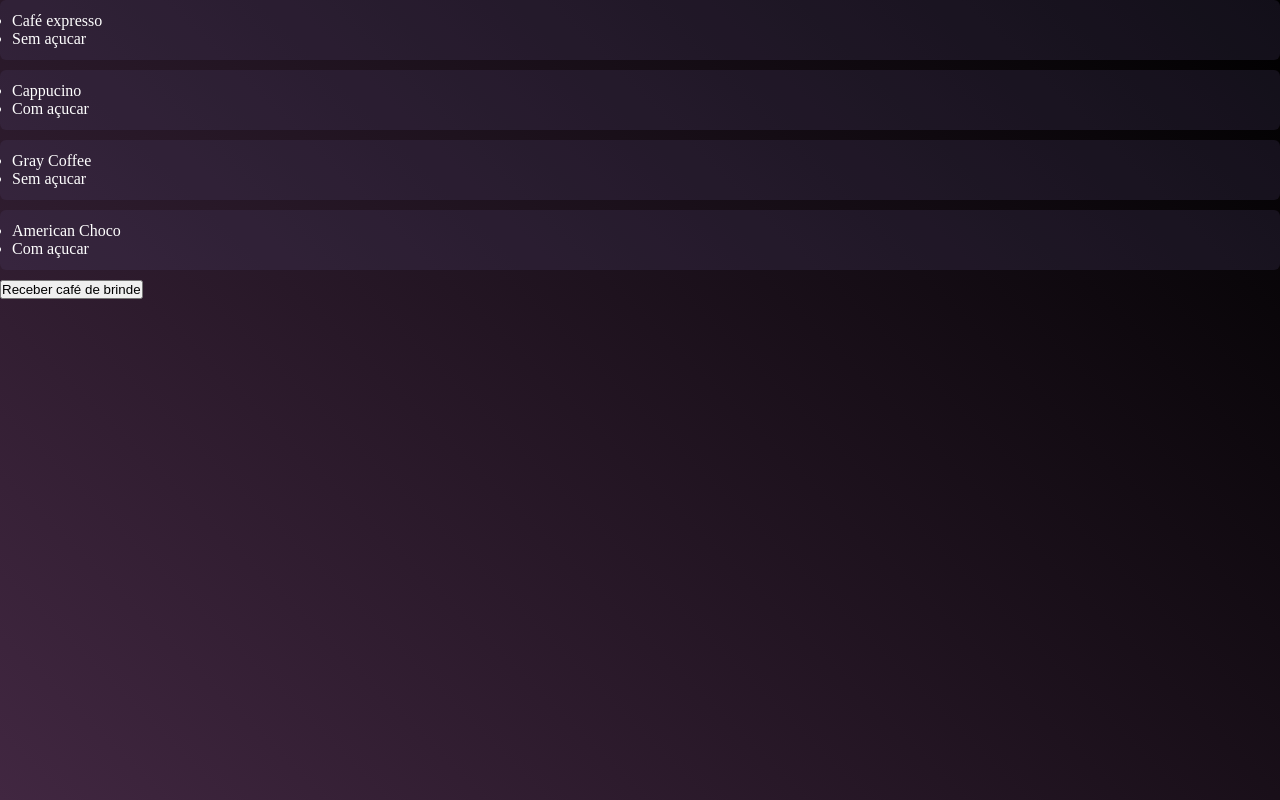
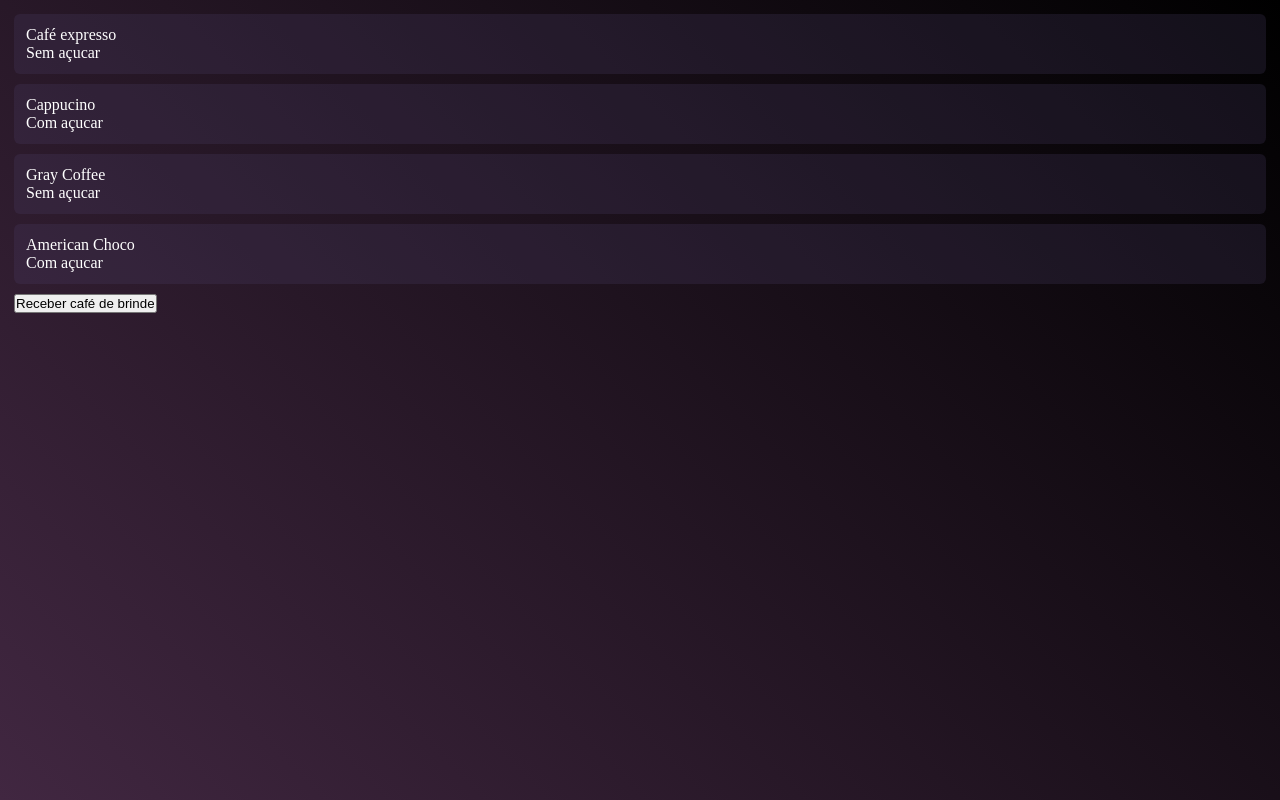
Before and after one commit to SantV7/preparing_coffee, a React (Vite) app: page / in a window 1280 px wide. Built offline with nearby package versions, Linux system fonts and the light colour scheme.

Commit message:
Aplicando estilo em algumas coisas com scss

```diff
--- a/src/App.tsx
+++ b/src/App.tsx
@@ -37,7 +37,7 @@ function App() {
 
     <Brinde freebieFunction={freebie} />
 
-    <p>{freebieWon}</p>
+    <p id="freebie-p">{freebieWon}</p>
 
 
     </>
--- a/src/global.css
+++ b/src/global.css
@@ -9,6 +9,13 @@ html {
 }
 
 body {
+    padding: 14px;
     height: 100vh;
     background-image: linear-gradient(225deg, black, rgb(65, 39, 65));
 }
+
+
+#freebie-p {
+    color: white;
+    font-size: 1.4rem;
+}
--- a/src/pages/home/RequireCoffee.tsx
+++ b/src/pages/home/RequireCoffee.tsx
@@ -12,8 +12,8 @@ const RequireCoffee = ({ nameCoffee, sugar }: requireCofffeeProps) => {
    <>
     <section className={styles.infoCoffee}>
         <ul>
-            <li>{nameCoffee}</li>
-            <li>{sugar ? 'Com açucar' : 'Sem açucar'}</li>
+            <li className={styles.li_coffee}>{nameCoffee}</li>
+            <li className={styles.li_coffee}>{sugar ? 'Com açucar' : 'Sem açucar'}</li>
         </ul>
     </section>
     </>
--- a/src/pages/home/requireCoffee.module.scss
+++ b/src/pages/home/requireCoffee.module.scss
@@ -5,3 +5,6 @@
     margin-bottom: 10px;
     color: white;
 }
+.li_coffee {
+    list-style: none;
+}
```
